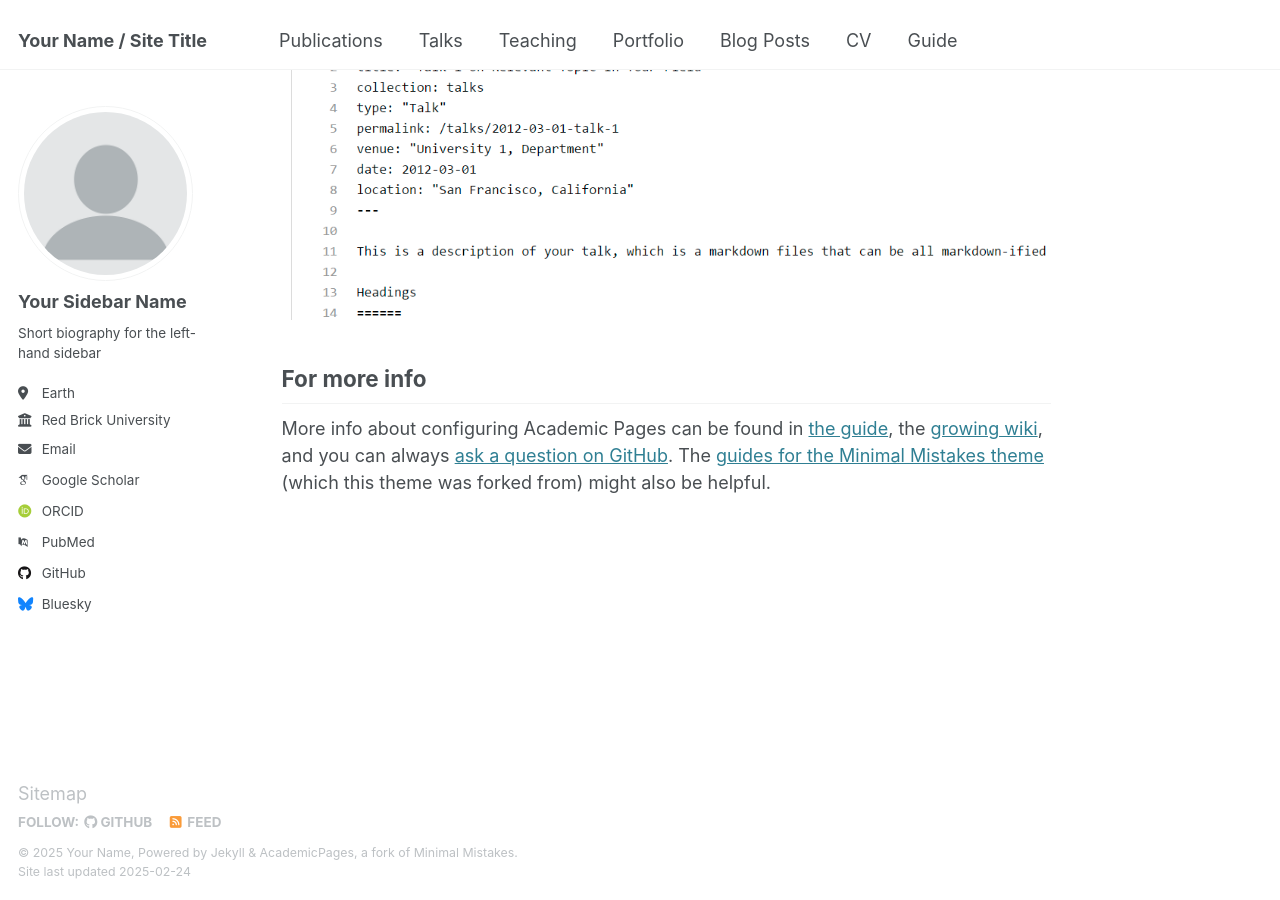
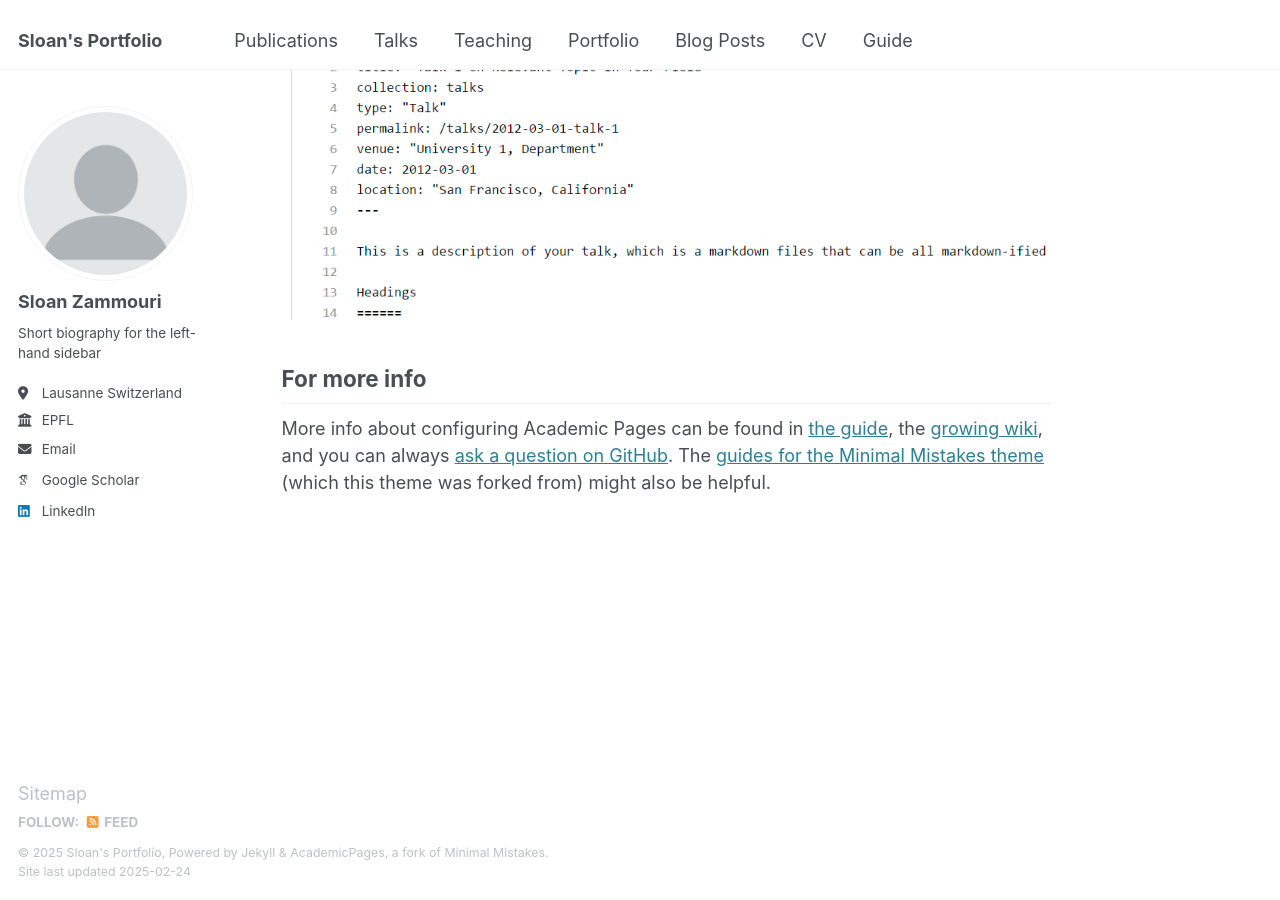
Before and after one commit to SloDamn/SloDamn.github.io, a Jekyll site: the page built from _pages/about.md, in a window 1280 px wide and 900 px high, scrolled down 2614 px. Built offline with Jekyll 4.4.1, drawn with Linux system fonts in a browser that asks for light colours; some web fonts are replaced.

Commit message:
Simple changes of the side bar

```diff
--- a/_config.yml
+++ b/_config.yml
@@ -9,11 +9,11 @@
 # Basic Site Settings
 locale                   : "en-US"
 site_theme               : "default"
-title                    : "Your Name / Site Title"
+title                    : "Sloan's Portfolio"
 title_separator          : "-"
-name                     : &name "Your Name"
+name                     : &name ""
 description              : &description "personal description"
-url                      : https://academicpages.github.io # the base hostname & protocol for your site e.g. "https://[your GitHub username].github.io"
+url                      : https://sloanzammouri.github.io # the base hostname & protocol for your site e.g. "https://[your GitHub username].github.io"
 baseurl                  : "" # the subpath of your site, e.g. "/blog"
 repository               : "academicpages/academicpages.github.io"
 
@@ -23,21 +23,21 @@ repository               : "academicpages/academicpages.github.io"
 author:
   # Biographic information
   avatar           : "profile.png"
-  name             : "Your Sidebar Name"
+  name             : "Sloan Zammouri"
   pronouns         : # example: "she/her"
   bio              : "Short biography for the left-hand sidebar"
-  location         : "Earth"
-  employer         : "Red Brick University"
+  location         : "Lausanne Switzerland"
+  employer         : "EPFL"
   uri              : # URL
-  email            : "none@example.org"
+  email            : "sloan.zammouri@epfl.ch"
 
   # Academic websites
   arxiv            : # URL - Update with the correct link to your profile
-  googlescholar    : "https://scholar.google.com/citations?user=PS_CX0AAAAAJ"
+  googlescholar    : "https://scholar.google.com/citations?hl=en&user=B4W-Q0kAAAAJ"
   impactstory      : # URL
-  orcid            : "http://orcid.org/yourorcidurl"
+  orcid            :
   semantic         : # URL
-  pubmed           : "https://www.ncbi.nlm.nih.gov/pubmed/?term=john+snow"
+  pubmed           :
   researchgate     : # URL
   scopus           : # URL
 
@@ -45,12 +45,12 @@ author:
   bitbucket        : # Username - Update with your username on the site
   codepen          : # Username
   dribbble         : # Username
-  github           : "academicpages"
+  github           :
   kaggle           : # Username
   stackoverflow    : # User number or user number and name (i.e., use "1" or "1/jeff-atwood")
 
   # Social media
-  bluesky          : "bsky.app" # Replace this with you Bluesky username
+  bluesky          :  # Replace this with you Bluesky username
   facebook         : # Username
   flickr           : # Username
   foursquare       : # Username
@@ -59,7 +59,7 @@ author:
   keybase          : # Username
   instagram        : # Username
   lastfm           : # Username
-  linkedin         : # Username
+  linkedin         : "www.linkedin.com/in/sloan-zammouri-a10057272"
   mastodon         : # URL
   medium           : # URL
   pinterest        : # Username
```
